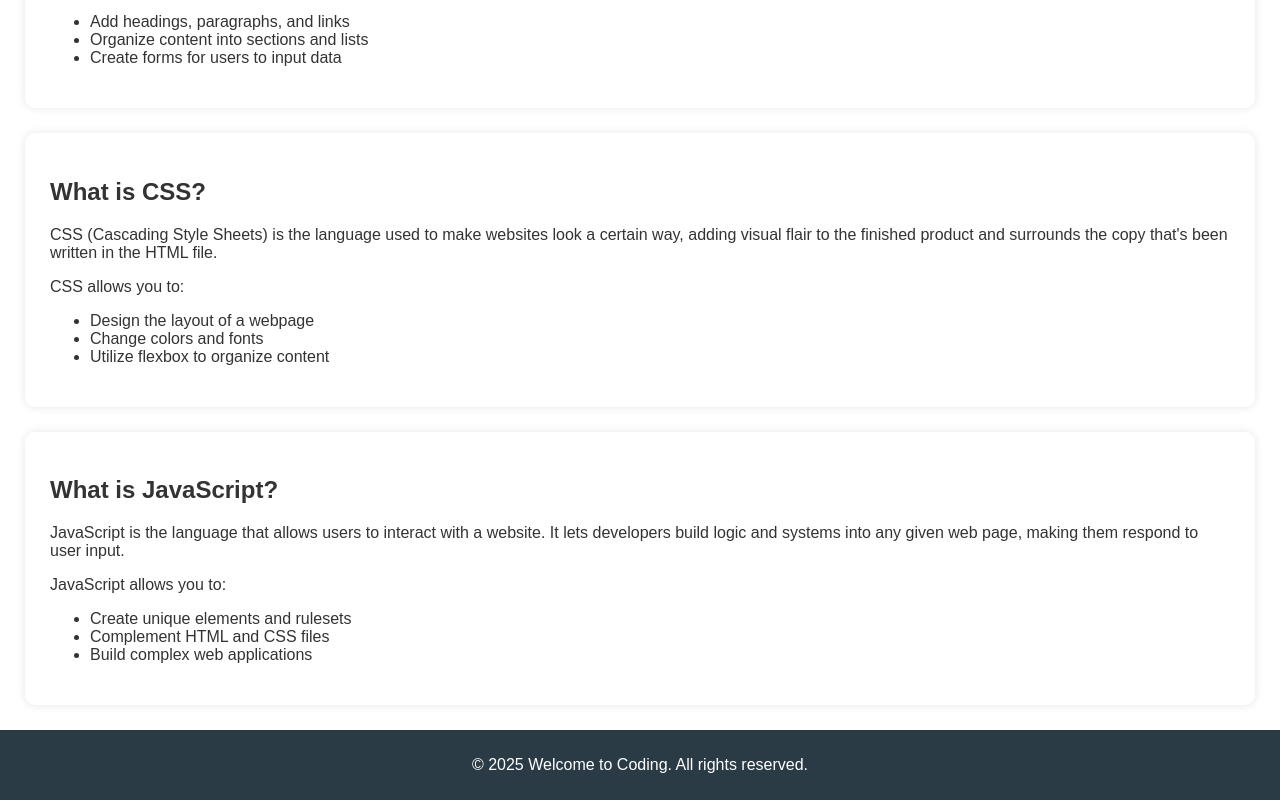
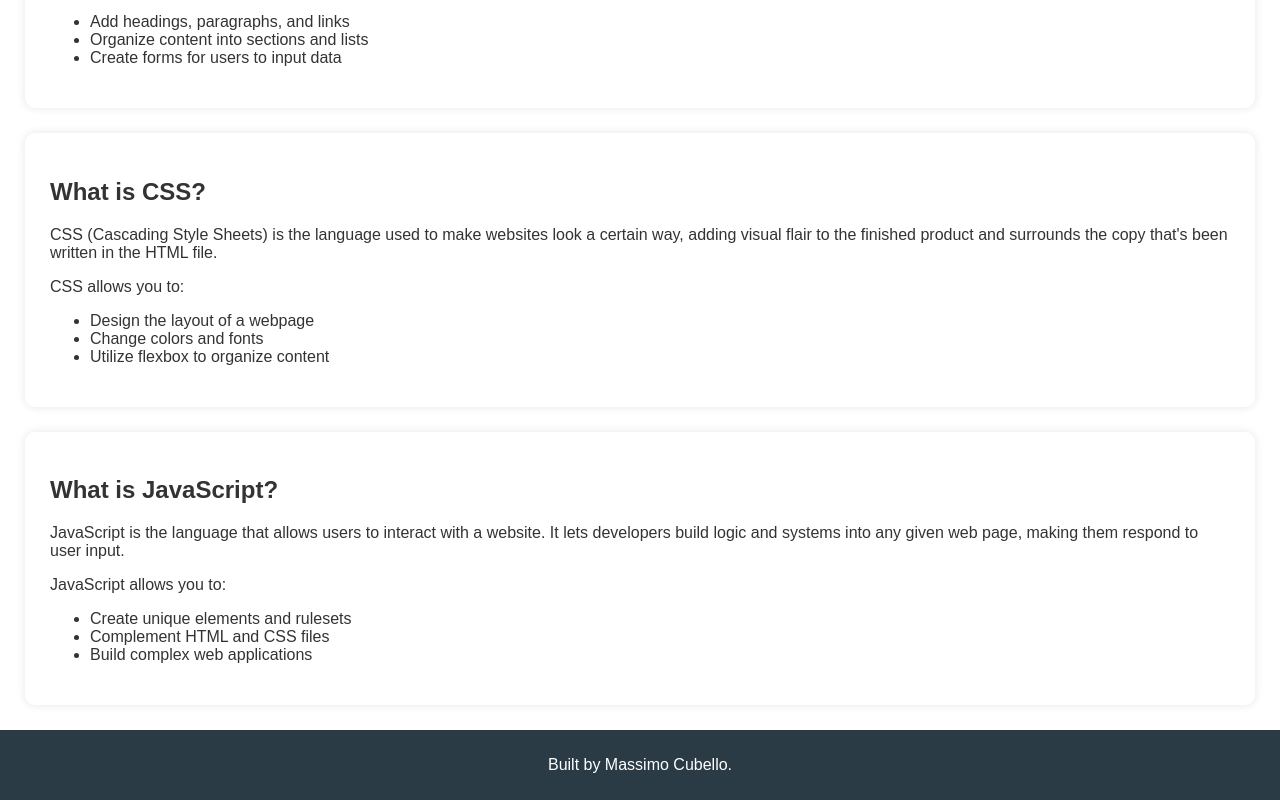
Before and after one commit to MassimoCubello/my-static-site, a plain HTML site: page index.html in a window 1280 px wide. Shown: the part 325-1125 px from the top of the page. Drawn offline with Linux system fonts and the light colour scheme.

Commit message:
Updated index.html

```diff
--- a/index.html
+++ b/index.html
@@ -47,7 +47,7 @@
         </section>
     </main>
     <footer>
-        <p>&copy; 2025 Welcome to Coding. All rights reserved.</p>
+        <p>Built by Massimo Cubello.</p>
     </footer>
 </body>
 </html>
```
